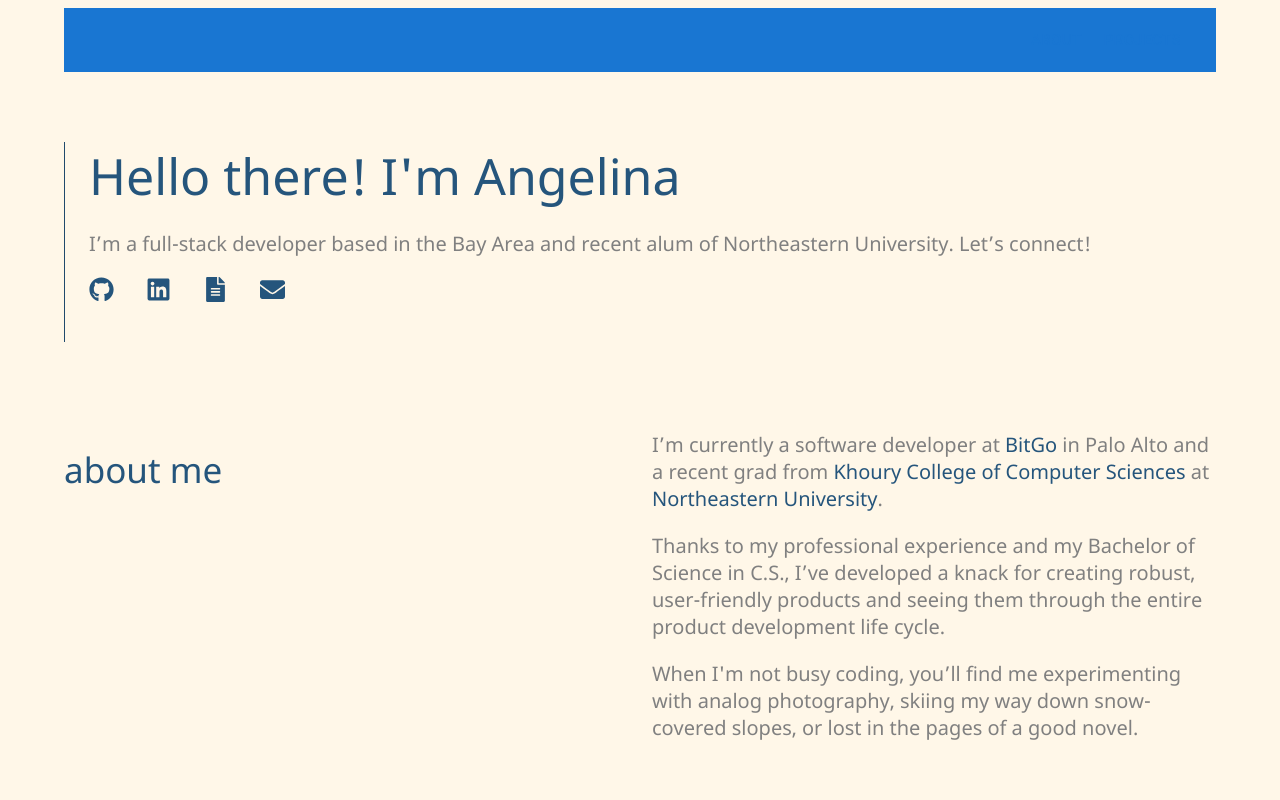
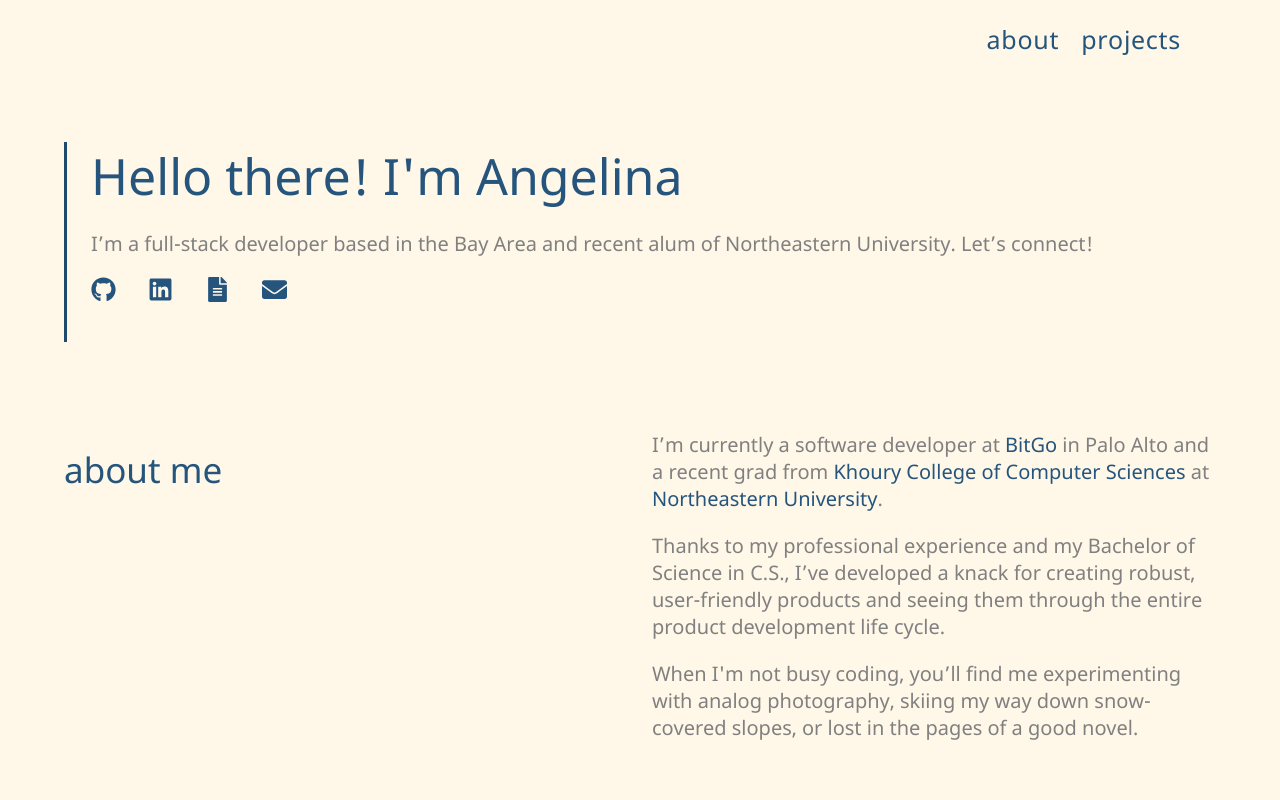
Before and after one commit to shalupova-a/angelina.shalupova, a Gatsby site: page / in a window 1280 px wide. Shown: the top 800 px of the page. Built offline with nearby package versions, Linux system fonts and the light colour scheme; Gatsby itself is replaced by a stand-in of ours.

Commit message:
fix css injection order

```diff
--- a/src/components/experience.js
+++ b/src/components/experience.js
@@ -1,5 +1,4 @@
 import React from "react";
-import "../pages/index.css"
 import {Typography, Divider, IconButton, List, ListItem, ListItemAvatar, ListItemText} from "@mui/material";
 import {FontAwesomeIcon} from "@fortawesome/react-fontawesome";
 import {faLink} from "@fortawesome/free-solid-svg-icons";
--- a/src/components/nav.js
+++ b/src/components/nav.js
@@ -1,8 +1,11 @@
-import { AppBar, Button, Toolbar } from "@mui/material";
 import { Link } from 'react-scroll'
 import React from "react"
-const Nav = () =>
-    <AppBar className="nav" position="sticky" elevation={0}>
+import AppBar from '@mui/material/AppBar';
+import Button from '@mui/material/Button';
+import Toolbar from '@mui/material/Toolbar';
+
+export default function Nav() {
+    return <AppBar className="nav" elevation={0} position="sticky">
             <Toolbar>
                 <div style={{ marginLeft: 'auto' }}>
                     <Link to="about">
@@ -18,5 +21,4 @@ const Nav = () =>
                 </div>
             </Toolbar>
         </AppBar>
-
-export default Nav
+}
--- a/src/pages/index.js
+++ b/src/pages/index.js
@@ -1,4 +1,5 @@
 import React from "react"
+import { StyledEngineProvider } from '@mui/material/styles';
 import './index.css'
 import About from "../components/about"
 import { Container } from "@mui/material"
@@ -8,10 +9,13 @@ import Landing from "../components/landing";
 
 export default function Home() {
   return (
-    <Container>
-      <Nav />
-      <Landing />
-      <About />
-      <Projects />
-    </Container >);
+    <StyledEngineProvider injectFirst>
+
+      <Container>
+        <Nav />
+        <Landing />
+        <About />
+        <Projects />
+      </Container >
+    </StyledEngineProvider>);
 }
```
Lines whose indentation alone changed are shown as unchanged.
